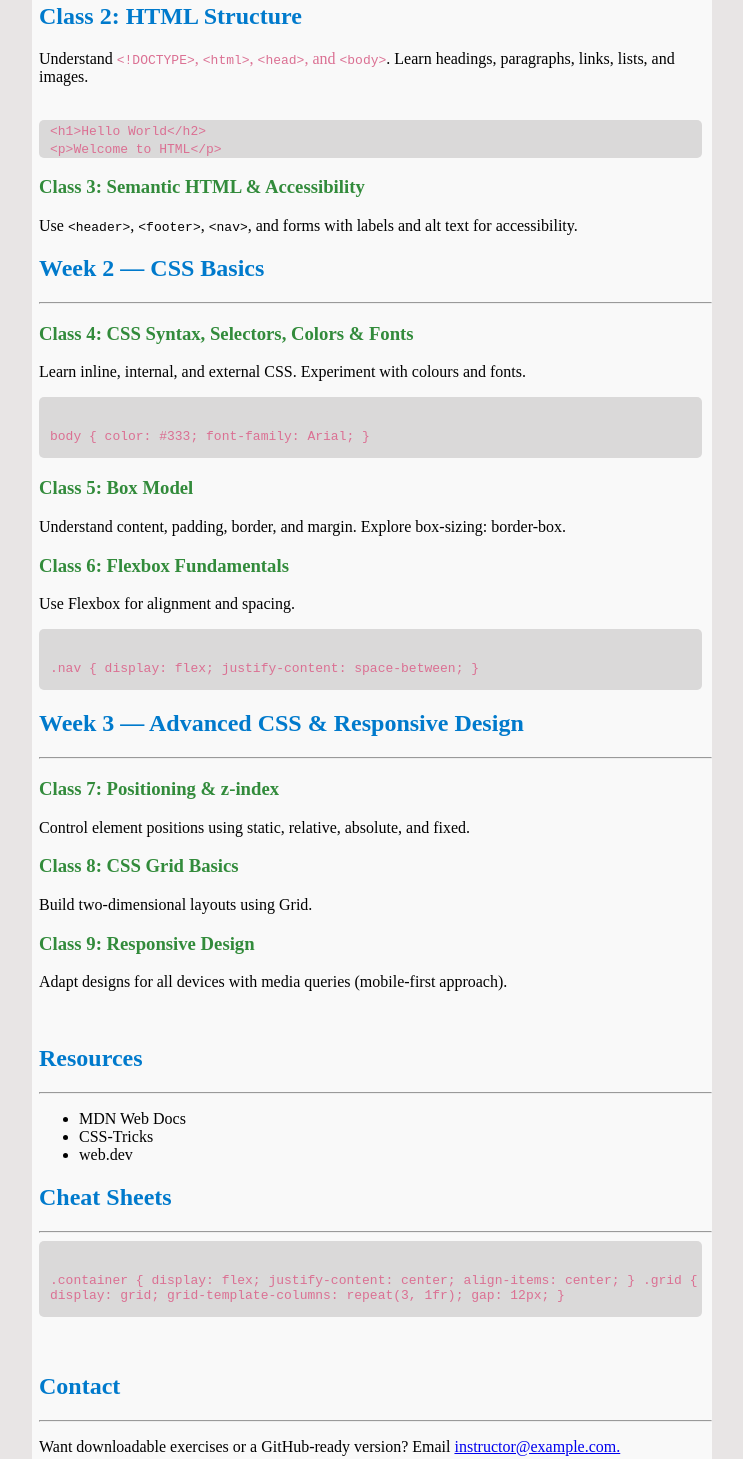
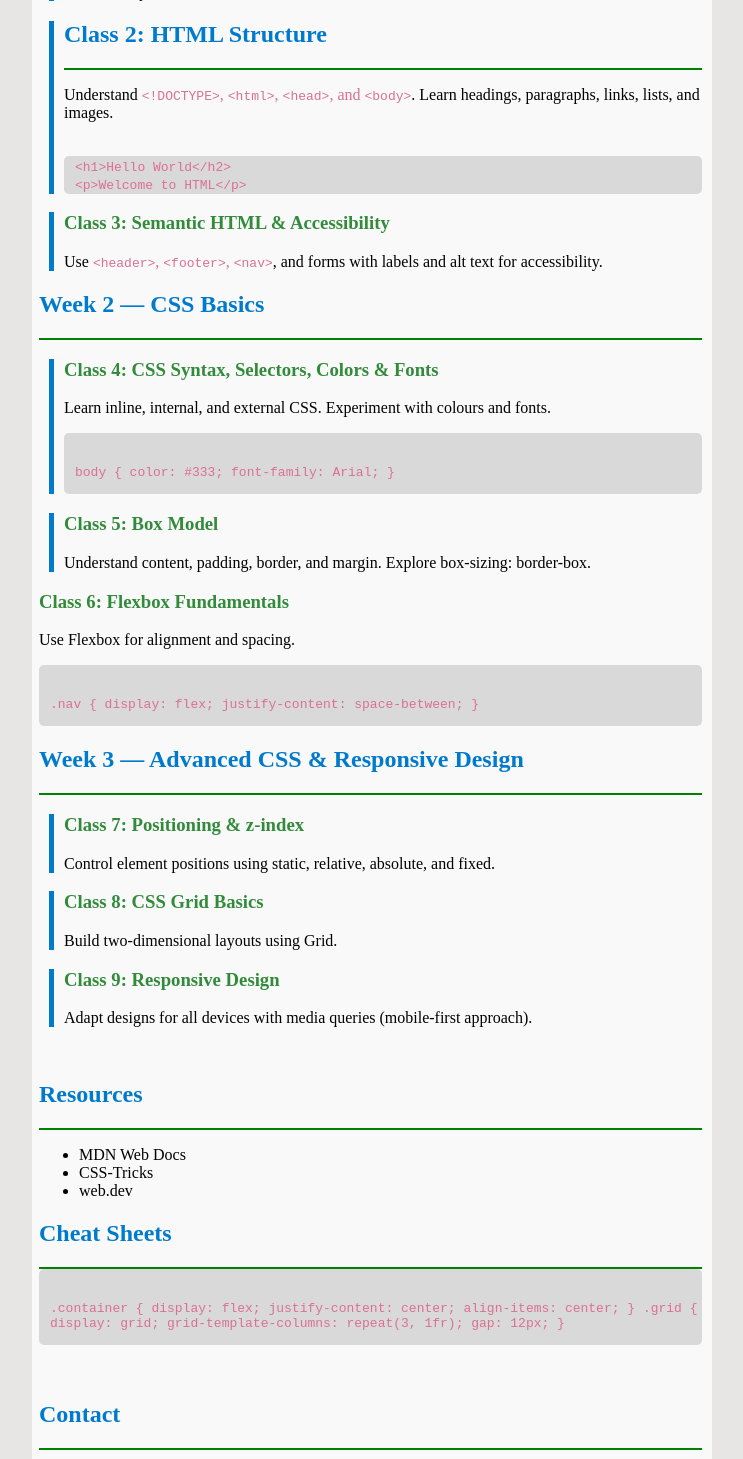
Before and after one commit to sammycbtech/REPLICATE.html, a plain HTML site: page index.html in a window 1280 px wide. Shown: the part 627-2086 px from the top of the page, without its empty margins (268-1011 px from the left). Drawn offline with Linux system fonts and the light colour scheme.

Commit message:
replicate

```diff
--- a/index.html
+++ b/index.html
@@ -21,7 +21,7 @@
 
 </div>
 <div class="all">
-<span class="h2"><h2>Course Overview</h2></span>
+<div class="under"><span class="h2"><h2>Course Overview</h2></span></div>
 
 <p>This 3-week course teaches HTML and CSS from fundamentals to responsive web design with examples and exercises.</p>
 <nav class="nav">
@@ -32,8 +32,8 @@
 </ul>
 </nav>
 <br>
-<span class="h2"><h2>Week 1 — Programming Fundamentals + HTML</h2></span>
-<span class="hr"><hr></span>
+<div class="under"><span class="h2"><h2>Week 1 — Programming Fundamentals + HTML</h2></span></div>
+<div class="box">
 <span class="h3"><h3>Class 1: Intro to Programming Concepts</h3></span>
 <p>Learn logic, variables, loops, and conditionals. Set up tools: VS Code, Git, and GitHub.</p>
 <ul>
@@ -41,7 +41,9 @@
 <li>Create a GitHub repository</li>
 <li>Push your first HTML file</li>
 </ul>
-<span class="h2"><h2>Class 2: HTML Structure</h2></span>
+</div>
+<div class="box">
+<div class="under"><span class="h2"><h2>Class 2: HTML Structure</h2></span></div>
 <p>Understand <span class="one"><code>&lt;!DOCTYPE&gt;</code>, <code>&lt;html&gt;</code>, <code>&lt;head&gt;</code>, and <code>&lt;body&gt;</code></span>. Learn headings, paragraphs, links, lists, and images.</p>
 <br>
 <div class="border">
@@ -49,49 +51,60 @@
 <br>
 <code>&lt;p&gt;Welcome to HTML&lt;/p&gt;</code>
 </div>
+</div>
+<div class="box">
 <span class="h3"><h3>Class 3: Semantic HTML & Accessibility</h3></span>
-<p>Use <code>&lt;header&gt;</code>, <code>&lt;footer&gt;</code>, <code>&lt;nav&gt;</code>, and forms with labels and alt text for accessibility.</p>
-<span class="h2"><h2>Week 2 — CSS Basics</h2></span>
-<span class="hr"><hr></span>
+<p>Use <span class="one"><code>&lt;header&gt;</code>, <code>&lt;footer&gt;</code>, <code>&lt;nav&gt;</code></span>, and forms with labels and alt text for accessibility.</p>
+</div>
+<div class="under"><span class="h2"><h2>Week 2 — CSS Basics</h2></span></div>
+<div class="box">
 <span class="h3"><h3>Class 4: CSS Syntax, Selectors, Colors & Fonts</h3></span>
 <p>Learn inline, internal, and external CSS. Experiment with colours and fonts.</p>
 <div class="border">
 <code><p>body { color: #333; font-family: Arial; }</p></code>
 </div>
+</div>
+<div class="box">
 <span class="h3"><h3>Class 5: Box Model</h3></span><p>Understand content, padding, border, and margin. Explore box-sizing: border-box.</p>
+</div>
 <span class="h3"><h3>Class 6: Flexbox Fundamentals</h3></span>
 <p>Use Flexbox for alignment and spacing.</p>
 <div class="border">
 <code><p>.nav { display: flex; justify-content: space-between; }</p>
 </div></code>
-<span class="h2"><h2>Week 3 — Advanced CSS & Responsive Design</h2></span>
-<span class="hr"><hr></span>
+<div class="under"><span class="h2"><h2>Week 3 — Advanced CSS & Responsive Design</h2></span></div>
+
+<div class="box">
 <span class="h3"><h3>Class 7: Positioning & z-index</h3></span>
 <p>Control element positions using static, relative, absolute, and fixed.</p>
+</div>
+<div class="box">
 <span class="h3"><h3>Class 8: CSS Grid Basics</h3></span>
 <p>Build two-dimensional layouts using Grid.</p>
+</div>
+<div class="box">
 <span class="h3"><h3>Class 9: Responsive Design</h3></span>
 <p>Adapt designs for all devices with media queries (mobile-first approach).</p>
+</div>
 <br>
-<span class="h2"><h2>Resources</h2></span>
-<span class="hr"><hr></span>
+<div class="under"><span class="h2"><h2>Resources</h2></span>
+</div>
 <ul>
 <li><a href=""></a>MDN Web Docs</li></a>
 <li>CSS-Tricks</li>
 <li>web.dev</li>
 </ul>
-<span class="h2">
+<div class="under"><span class="h2">
 <h2>Cheat Sheets</h2>
-</span>
-<span class="hr"><hr></span>
+</span></div>
 <div class="border">
 <code><p>.container { display: flex; justify-content: center; align-items: center; }
 .grid { display: grid; grid-template-columns: repeat(3, 1fr); gap: 12px; }</p></code>
 </div>
 <br>
 <br>
-<span class="h2"><h2>Contact</h2></span>
-<span class="hr"><hr></span>
+<div class="under"><span class="h2"><h2>Contact</h2></span>
+</div>
 <p>Want downloadable exercises or a GitHub-ready version? Email <a href="#">instructor@example.com.</a></p>
 </div>
 <br>
--- a/work.css
+++ b/work.css
@@ -3,6 +3,15 @@ body{
     border: 0;
     margin: 0;
     background-color: rgb(232, 229, 229);
+}
+.box{
+    border-left: 5px solid #007acc;
+    margin-left: 10px;
+    padding-left: 10px;
+}
+.under{
+    border-bottom: 2px solid green;
+   margin-right: 10px;
 }
 .all{
     margin-top: 20px;
@@ -42,7 +51,7 @@ margin-left: -18px;
     text-align: center;
     padding: 15px;
     color: white;
-    background-color: black
+    background-color: rgba(0, 0, 0, 0.792)
 
 
 }
@@ -85,5 +94,8 @@ margin-left: -18px;
     margin-right: 300px;
     padding-bottom: 10PX;
 }
+.header a{
+    margin: 20px;
+}
 
 }
```
